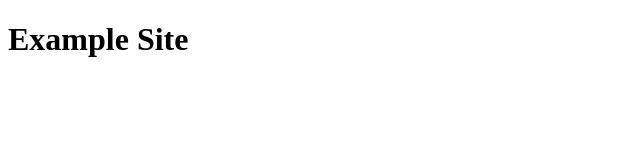
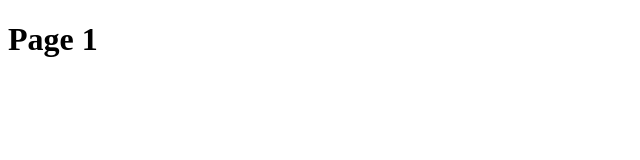
Before and after one commit to joshdeamer2010/minecraft, a plain HTML site: page index.html in a window 1280 px wide. Shown: the whole page, without its empty margins (0-640 px from the left). Drawn offline with Linux system fonts and the light colour scheme.

Commit message:
Update index.html

```diff
--- a/index.html
+++ b/index.html
@@ -6,6 +6,6 @@
     <title>Title</title>
 </head>
 <body>
-    <h1>Example Site</h1>
+    <h1>Page 1</h1>
 </body>
 </html>
```
